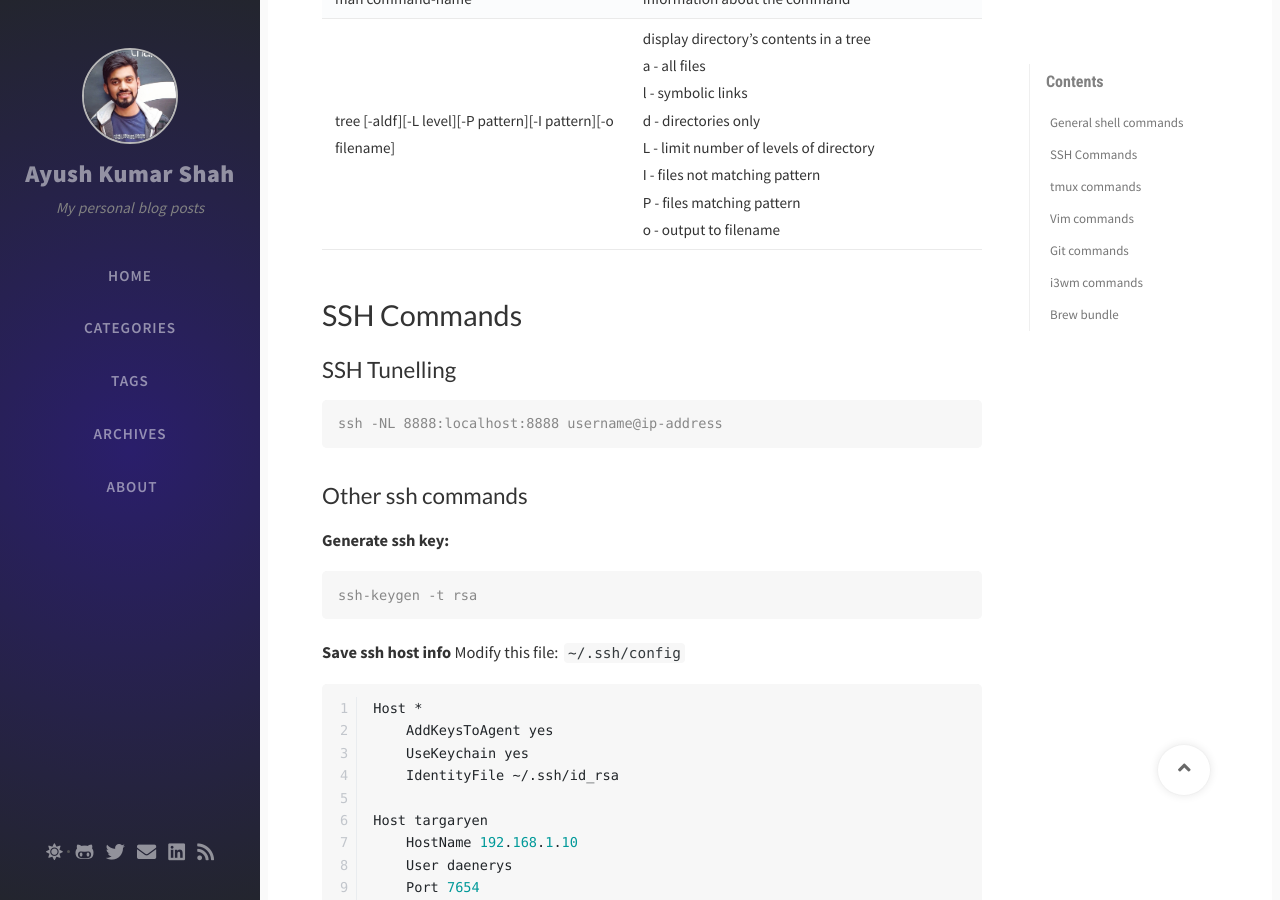
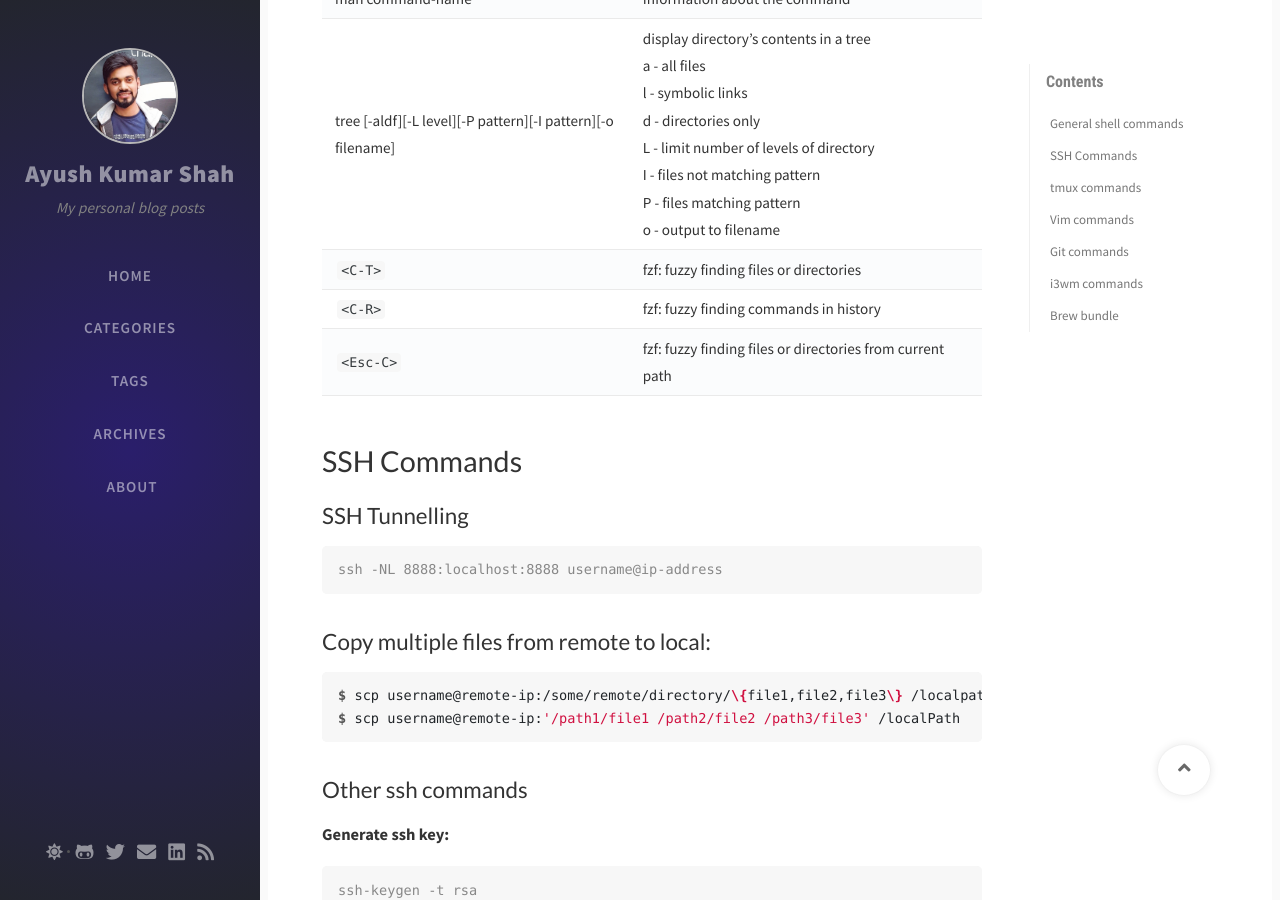
Before and after one commit to ayushkumarshah/ayushkumarshah.github.io, a Jekyll site: the page built from _posts/2020-08-12-common-commands.md, in a window 1280 px wide and 900 px high, scrolled down 1117 px. Built offline with Jekyll 4.4.1, drawn with Linux system fonts in a browser that asks for light colours; nearby versions of some CDN libraries; comment, search, counter and statistics services are not loaded.

Commit message:
Add more common commands

````diff
--- a/_posts/2020-08-12-common-commands.md
+++ b/_posts/2020-08-12-common-commands.md
@@ -34,14 +34,24 @@ author: Ayush Kumar Shah
 |htop or ytop             |Process info and CPU Usage  |
 |man command-name         |Information about the command|
 |tree [-aldf][-L level][-P pattern][-I pattern][-o filename] |display directory's contents in a  tree <br> a - all files <br> l - symbolic links <br> d - directories only <br> L - limit number of levels of directory <br> I - files not matching pattern <br> P - files matching pattern <br> o - output to filename|
+|`<C-T>`|fzf: fuzzy finding files or directories|
+|`<C-R>`|fzf: fuzzy finding commands in history|
+|`<Esc-C>`|fzf: fuzzy finding files or directories from current path|
 
 
 # SSH Commands
 
-## SSH Tunelling
+## SSH Tunnelling
 
 ```console
 ssh -NL 8888:localhost:8888 username@ip-address
+```
+
+## Copy multiple files from remote to local:
+
+```console
+$ scp username@remote-ip:/some/remote/directory/\{file1,file2,file3\} /localpath
+$ scp username@remote-ip:'/path1/file1 /path2/file2 /path3/file3' /localPath
 ```
 
 ## Other ssh commands
````
